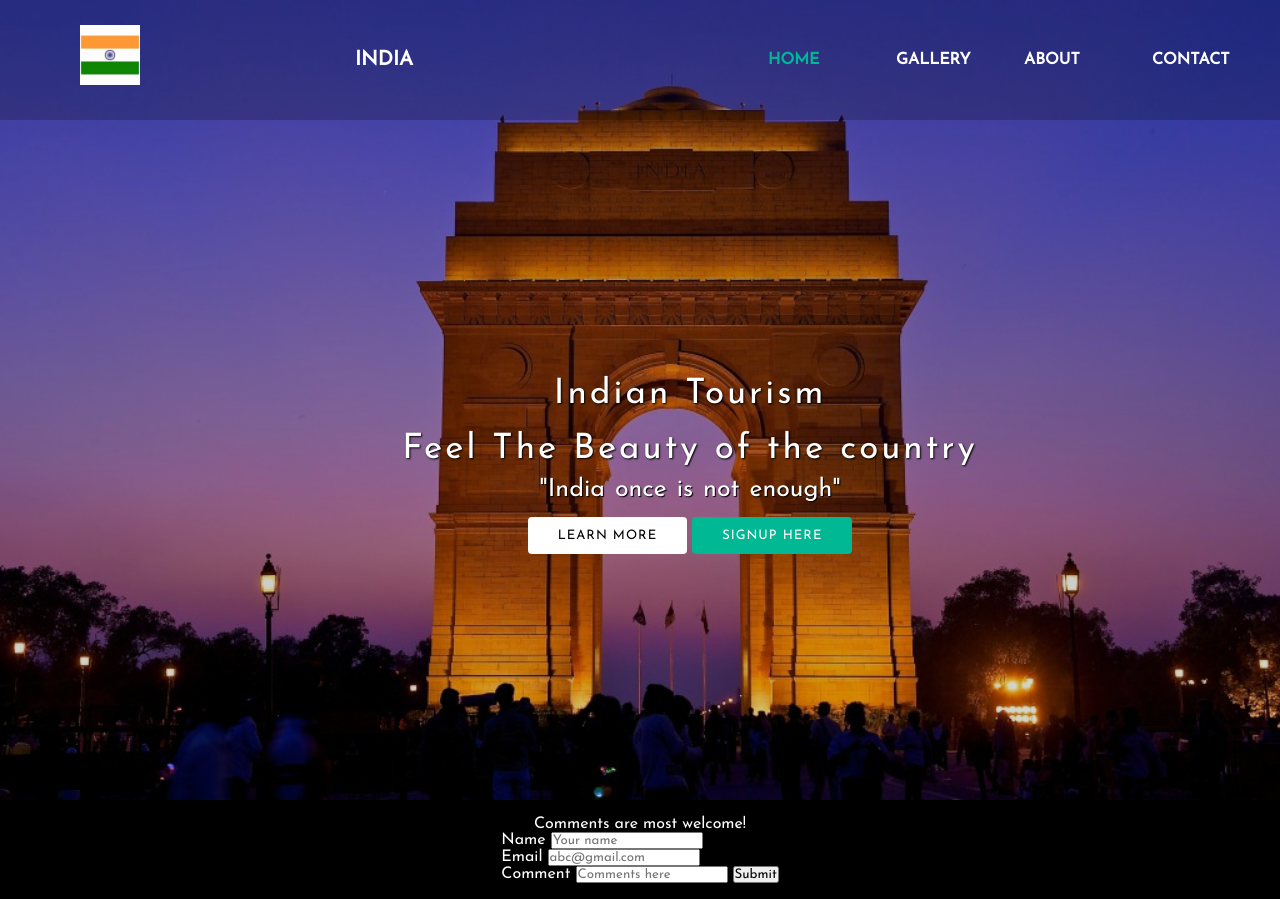
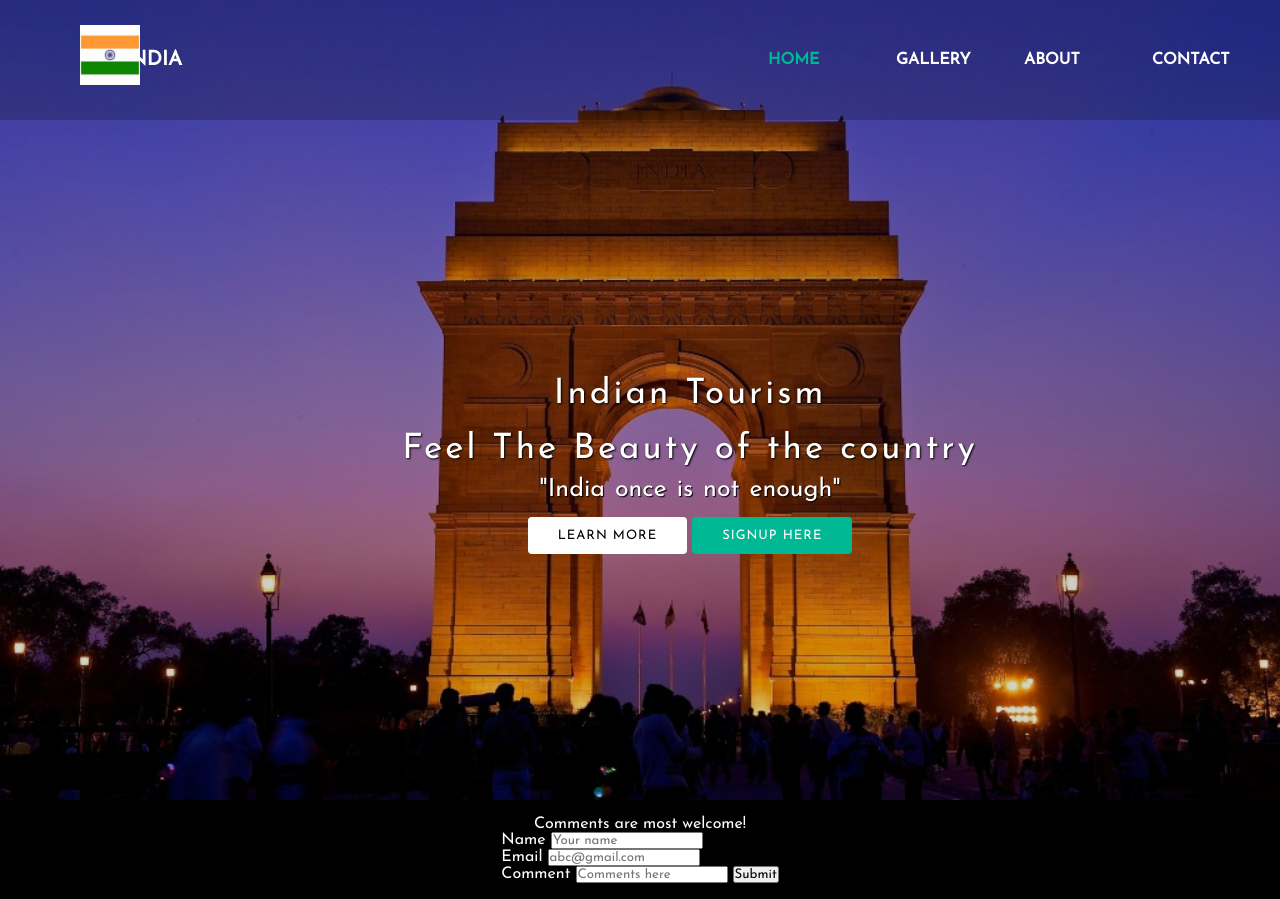
Before and after one commit to Anupriya1500/HTML-CSS, a plain HTML site: page index.html in a window 1280 px wide. Drawn offline with nearby package versions, Linux system fonts and the light colour scheme.

Commit message:
flag and logo spacing

```diff
--- a/css.css
+++ b/css.css
@@ -37,7 +37,8 @@ nav {
 
 nav .logo {
   width: 25%;
-  text-align: center;
+   /*text-align: center;*/
+ margin-left: -200px;
   /*background: red;*/
 }
 
```
